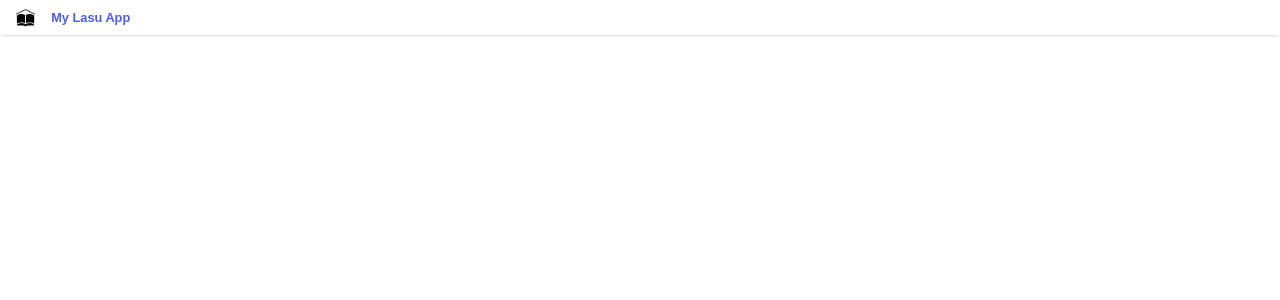
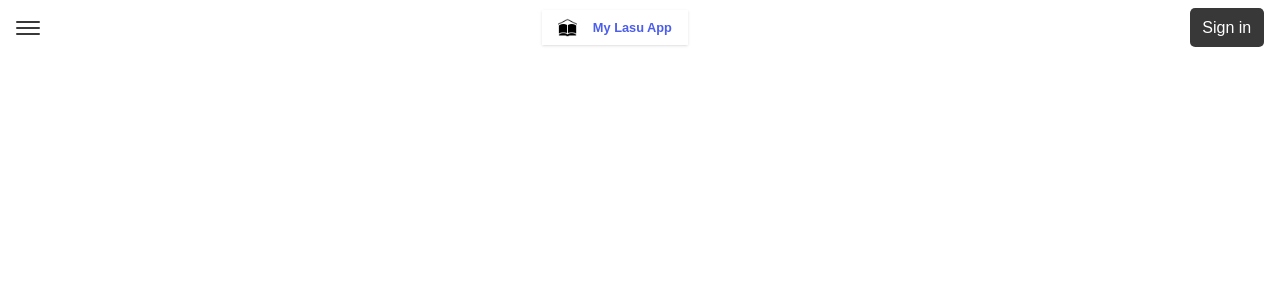
Before and after one commit to nUnitecch/LASUWEBAPP-Frontend, a Next.js app: page / in a window 1280 px wide. Shown: the top 300 px of the page. Built offline with nearby package versions, Linux system fonts and the light colour scheme.

Commit message:
added notification bar

```diff
--- a/app/_components/header/index.tsx
+++ b/app/_components/header/index.tsx
@@ -2,8 +2,16 @@ import Logo from "../Logo";
 
 export default function Header() {
   return (
-    <div>
+    <div className="flex items-center justify-between gap-[10.23px] px-4 py-2">
+      <div className="flex flex-col gap-1">
+        <span className="block w-6 bg-secondary-btn h-0.5 rounded"></span>
+        <span className="block w-6 bg-secondary-btn h-0.5 rounded"></span>
+        <span className="block w-6 bg-secondary-btn h-0.5 rounded"></span>
+      </div>
       <Logo />
+      <button className="bg-secondary-btn text-white rounded-[5.11px] px-[12.78px] py-[7.67px]">
+        Sign in
+      </button>
     </div>
   );
 }
```
